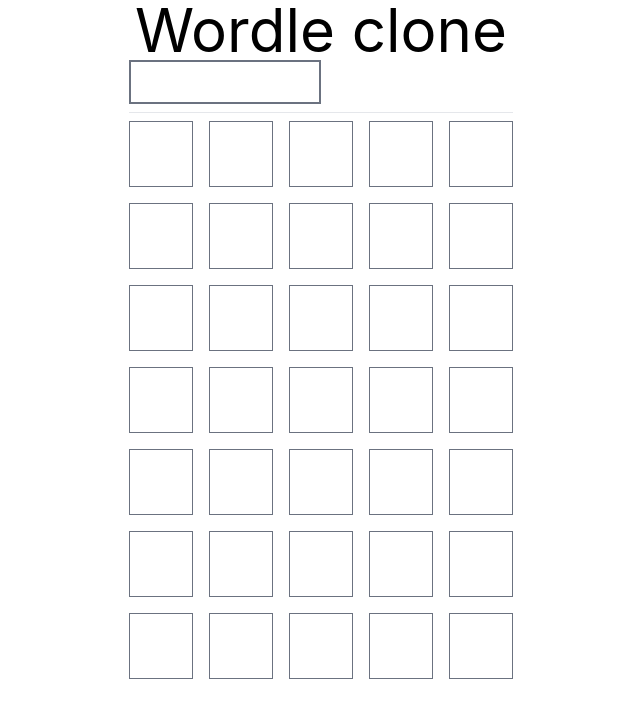
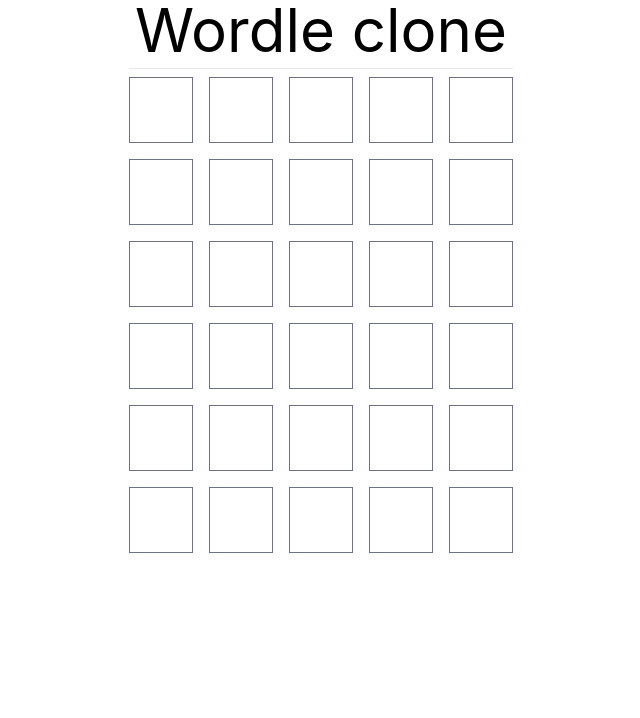
Before and after one commit to Vassili7115/wordle-clone, a React (Vite) app: page / in a window 1280 px wide. Shown: the top 718 px of the page, without its empty margins (319-959 px from the left). Built offline with nearby package versions, Linux system fonts and the light colour scheme.

Commit message:
add keydown listener - change wording - fix tests

```diff
--- a/src/App.tsx
+++ b/src/App.tsx
@@ -1,31 +1,20 @@
-import React, { useState } from 'react';
+import React from 'react';
 import WordRow from './components/WordRow/WordRow';
-import { GUESS_LENGTH, LETTER_LENGTH } from './constants/constants';
+import { NUMBER_OF_GUESSES } from './constants/constants';
+import { useGuess } from './hooks/useGuess';
 import { useStore } from './store';
 
 function App() {
   const state = useStore();
-  const [guess, setGuess] = useState('');
-
-  const onChange = (e: React.ChangeEvent<HTMLInputElement>) => {
-    const newGuess = e.target.value;
-
-    if (newGuess.length === LETTER_LENGTH) {
-      state.addGuess(newGuess);
-      setGuess('');
-      return;
-    }
-
-    setGuess(newGuess);
-  };
+  const [guess, setGuess] = useGuess();
 
   let rows = [...state.rows];
 
-  if (rows.length < GUESS_LENGTH) {
-    rows.push({ guess });
+  if (rows.length < NUMBER_OF_GUESSES) {
+    rows.push({ guess }) - 1;
   }
 
-  const numberOfGuessesRemaining = GUESS_LENGTH - state.rows.length;
+  const numberOfGuessesRemaining = NUMBER_OF_GUESSES - rows.length;
 
   rows = rows.concat(Array(numberOfGuessesRemaining).fill(''));
 
@@ -35,13 +24,6 @@ function App() {
     <div className="mx-auto w-96 relative">
       <header className="border-b border-grey-500 pb-2 mb-2">
         <h1 className="text-6xl text-center">Wordle clone</h1>
-        <input
-          className="w-1/2 p-2 border-2 border-gray-500"
-          type="text"
-          value={guess}
-          onChange={onChange}
-          disabled={isGameOver}
-        />
       </header>
 
       <main className="grid grid-rows-6 gap-4">
--- a/src/components/CharacterBox/CharacterBox.tsx
+++ b/src/components/CharacterBox/CharacterBox.tsx
@@ -2,20 +2,25 @@ import React, { FC } from 'react';
 import { LetterState } from '../../helpers/computeGuess/computeGuess';
 
 type CharacterBoxProps = {
-  value: string;
-  state: LetterState;
+  value?: string;
+  letterState?: LetterState;
 };
 
-const CharacterBox: FC<CharacterBoxProps> = ({ value, state }) => {
+const CharacterBox: FC<CharacterBoxProps> = ({ value, letterState }) => {
   const characterStateStyles = {
     [LetterState.Miss]: 'bg-gray-500 border-gray-500',
     [LetterState.Present]: 'bg-yellow-500 border-yellow-500',
     [LetterState.Match]: 'bg-green-500 border-green-500',
   };
 
+  const stateStyles =
+    letterState == null
+      ? 'border-gray-500 text-black'
+      : `${characterStateStyles[letterState]} text-white`;
+
   return (
     <span
-      className={`inline-block border border-gray-500 p-4 before:inline-block uppercase font-bold text-2xl text-center ${characterStateStyles[state]}`}
+      className={`inline-block border border-gray-500 p-4 before:inline-block uppercase font-bold text-2xl text-center ${stateStyles}`}
     >
       {value}
     </span>
--- a/src/components/WordRow/WordRow.tsx
+++ b/src/components/WordRow/WordRow.tsx
@@ -1,7 +1,6 @@
 import React, { FC } from 'react';
-import { LETTER_LENGTH } from '../../constants/constants';
+import { WORD_LENGTH } from '../../constants/constants';
 import { LetterState } from '../../helpers/computeGuess/computeGuess';
-import { useStore } from '../../store';
 import CharacterBox from '../CharacterBox/CharacterBox';
 
 type WordRowProps = {
@@ -13,8 +12,7 @@ const WordRow: FC<WordRowProps> = ({
   letters: lettersProps = '',
   result = [],
 }) => {
-  const answer = useStore((state) => state.answer);
-  const letterRemaining = LETTER_LENGTH - lettersProps.length;
+  const letterRemaining = WORD_LENGTH - lettersProps.length;
   const letters = lettersProps
     .split('')
     .concat(Array(letterRemaining).fill(''));
@@ -22,7 +20,7 @@ const WordRow: FC<WordRowProps> = ({
   return (
     <div className="grid grid-cols-5 gap-4">
       {letters.map((letter, index) => (
-        <CharacterBox key={index} value={letter} state={result[index]} />
+        <CharacterBox key={index} value={letter} letterState={result[index]} />
       ))}
     </div>
   );
--- a/src/constants/constants.ts
+++ b/src/constants/constants.ts
@@ -1,2 +1,2 @@
-export const GUESS_LENGTH = 6;
-export const LETTER_LENGTH = 5;
+export const NUMBER_OF_GUESSES = 6;
+export const WORD_LENGTH = 5;
--- a/src/helpers/computeGuess/computeGuess.ts
+++ b/src/helpers/computeGuess/computeGuess.ts
@@ -18,11 +18,11 @@ export function computeGuess(guess: string, answer: string): LetterState[] {
   }
 
   const answerArray = answer.split('');
-  const guessAsArray = guess.split('');
+  const guessArray = guess.split('');
 
   const answerLetterCount: Record<string, number> = {};
 
-  guessAsArray.forEach((letter, index) => {
+  guessArray.forEach((letter, index) => {
     const currentAnswerLetter = answerArray[index];
 
     answerLetterCount[currentAnswerLetter] = answerLetterCount[
@@ -45,7 +45,7 @@ export function computeGuess(guess: string, answer: string): LetterState[] {
       return;
     }
 
-    const guessLetter = guessAsArray[resultIndex];
+    const guessLetter = guessArray[resultIndex];
 
     answerArray.forEach((currentAnswerLetter, answerIndex) => {
       if (currentAnswerLetter !== guessLetter) {
--- /dev/null
+++ b/src/hooks/useGuess.ts
@@ -0,0 +1,53 @@
+import { useEffect, useState } from 'react';
+import { WORD_LENGTH } from './../constants/constants';
+import { useStore } from './../store';
+import { usePrevious } from './usePrevious';
+
+export function useGuess(): [
+  string,
+  React.Dispatch<React.SetStateAction<string>>
+] {
+  const addGuess = useStore((x) => x.addGuess);
+  const [guess, setGuess] = useState('');
+  const previousGuess = usePrevious(guess);
+
+  const onKeyDown = (e: KeyboardEvent) => {
+    let letter = e.key;
+    setGuess((curGuess: string): string => {
+      const newGuess =
+        letter.length === 1 && curGuess.length !== WORD_LENGTH
+          ? curGuess + letter
+          : curGuess;
+
+      switch (letter) {
+        case 'Backspace':
+          return newGuess.slice(0, -1);
+        case 'Enter':
+          if (newGuess.length === WORD_LENGTH) {
+            addGuess(newGuess);
+            return '';
+          }
+      }
+
+      if (newGuess.length === WORD_LENGTH) {
+        return newGuess;
+      }
+      return newGuess;
+    });
+  };
+
+  useEffect(() => {
+    document.addEventListener('keydown', onKeyDown);
+
+    return () => {
+      document.removeEventListener('keydown', onKeyDown);
+    };
+  }, []);
+
+  useEffect(() => {
+    if (guess.length === 0 && previousGuess?.length === WORD_LENGTH)
+      addGuess(previousGuess);
+  }, [guess]);
+
+  return [guess, setGuess];
+}
--- /dev/null
+++ b/src/hooks/usePrevious.ts
@@ -0,0 +1,12 @@
+import { useEffect, useRef } from 'react';
+
+// source https://usehooks.com/usePrevious/
+export function usePrevious<T>(value: T): T {
+  const ref: any = useRef<T>();
+
+  useEffect(() => {
+    ref.current = value;
+  }, [value]);
+
+  return ref.current;
+}
--- a/src/store.ts
+++ b/src/store.ts
@@ -2,7 +2,7 @@ import { computeGuess, LetterState } from './helpers/computeGuess/computeGuess';
 import create from 'zustand';
 import { persist } from 'zustand/middleware';
 import { getRandomWord } from './helpers/getRandomWord/getRandomWord';
-import { GUESS_LENGTH } from './constants/constants';
+import { NUMBER_OF_GUESSES } from './constants/constants';
 
 interface GuessRow {
   guess: string;
@@ -20,36 +20,35 @@ interface StoreState {
 export const useStore = create<StoreState>(
   persist(
     (set, get) => {
-      function addGuess(guess: string) {
+      const addGuess = (guess: string) => {
         const result = computeGuess(guess, get().answer);
-        const hasWin = result.every((letter) => letter === LetterState.Match);
-        const rows = [
-          ...get().rows,
-          {
-            guess,
-            result,
-          },
-        ];
+
+        const rows = get().rows.concat({
+          guess,
+          result,
+        });
+
+        const hasWin = result.every((res) => res === LetterState.Match);
 
         set(() => ({
           rows,
           gameState: hasWin
             ? 'won'
-            : rows.length === GUESS_LENGTH
+            : rows.length === NUMBER_OF_GUESSES
             ? 'lost'
             : 'playing',
         }));
-      }
+      };
 
       return {
         answer: getRandomWord(),
         gameState: 'playing',
         rows: [],
         addGuess,
-        newGame: (initialRows = []) => {
+        newGame(initialRows = []) {
           set({
+            gameState: 'playing',
             answer: getRandomWord(),
-            gameState: 'playing',
             rows: [],
           });
 
```
